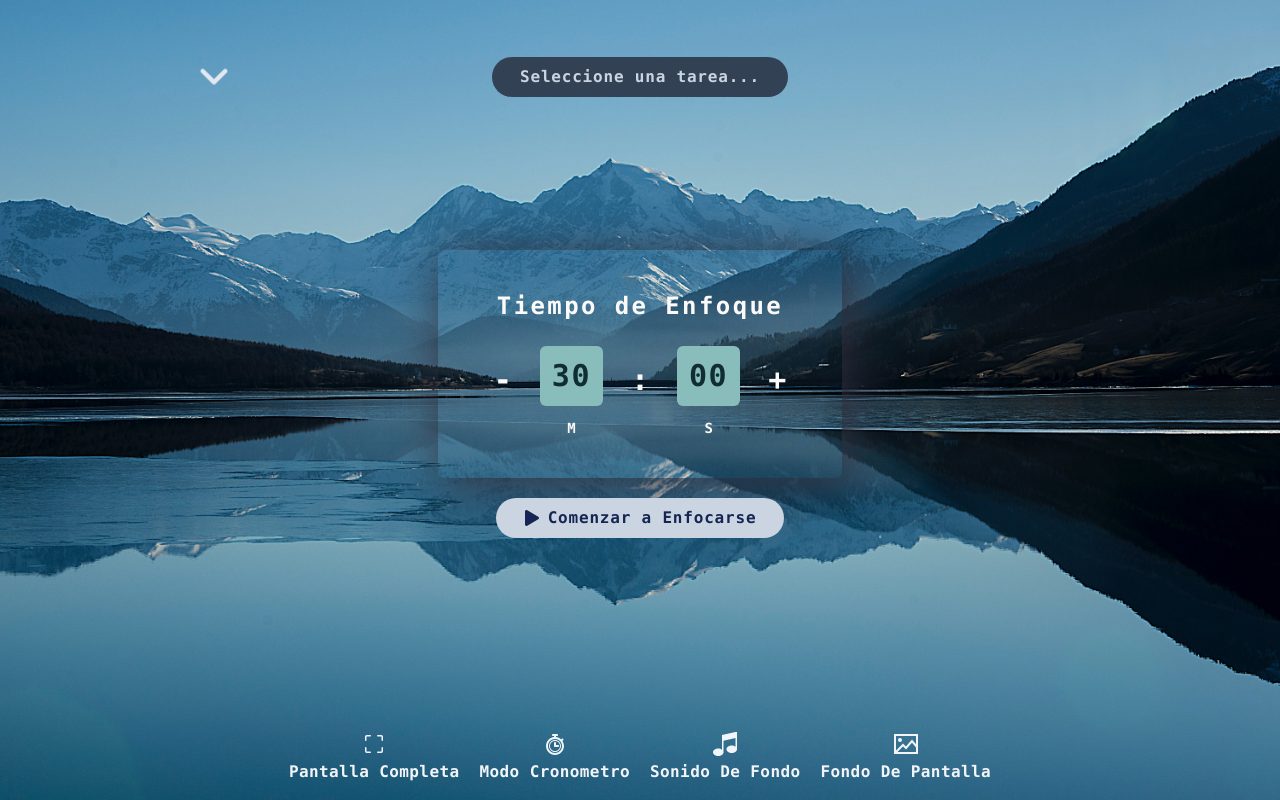
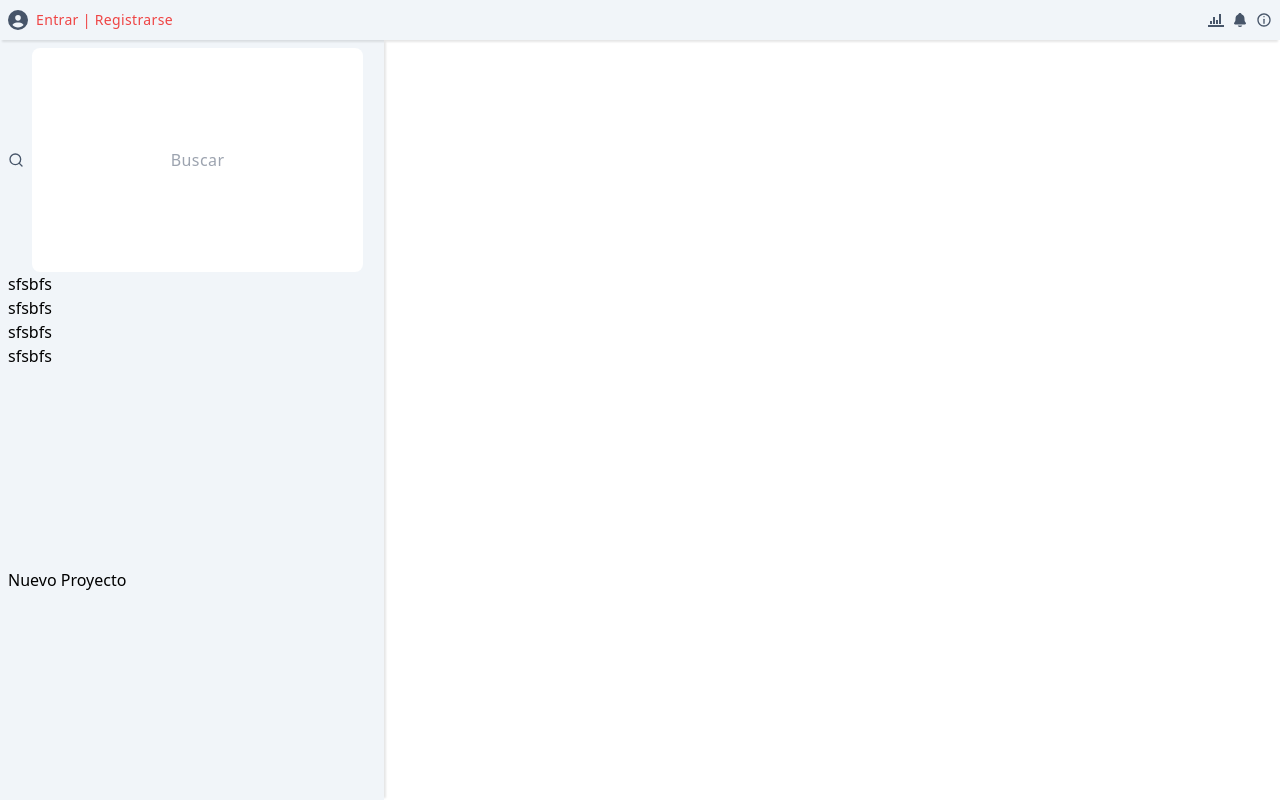
Before and after one commit to greluma/focus-todo, a React (Vite) app: page /dashboard in a window 1280 px wide. Built offline with nearby package versions, Linux system fonts and the light colour scheme; no server answers.

Commit message:
Dashboard Design Init

```diff
--- a/package.json
+++ b/package.json
@@ -19,6 +19,7 @@
     "react-icons": "^5.0.1",
     "react-redux": "^9.1.0",
     "react-responsive": "^9.0.2",
+    "react-router-dom": "^6.22.0",
     "react-toastify": "^10.0.4"
   },
   "devDependencies": {
--- /dev/null
+++ b/src/components/Dashboard/NavIcon.jsx
@@ -0,0 +1,16 @@
+import PropTypes from 'prop-types';
+
+
+export default function NavIcon({ icon, func }) {
+    // * La función lo que hace es cambiar un valor en el estado para mostrar un banner dependiendo del reloj
+    return (
+        <button className='text-slate-600' onClick={func}>
+            {icon}
+        </button>
+    )
+}
+
+NavIcon.propTypes = {
+    icon: PropTypes.element.isRequired,
+    func: PropTypes.func.isRequired
+}
--- /dev/null
+++ b/src/components/Dashboard/Navbar.jsx
@@ -0,0 +1,22 @@
+import { FaCircleUser } from "react-icons/fa6";
+import { ImStatsBars } from "react-icons/im";
+import { CgInfo } from "react-icons/cg";
+import { IoNotifications } from "react-icons/io5";
+import NavIcon from "./NavIcon";
+
+export default function Navbar() {
+    return (
+        <header className="relative z-20 flex justify-between h-full shadow-bottom bg-slate-100">
+            <div className="flex items-center gap-2 p-2">
+                {/* TODO: Botón o Link de registro  */}
+                <FaCircleUser className="text-xl text-slate-600" />
+                <h3 className="text-sm tracking-wide text-red-500 ">Entrar |  Registrarse</h3>
+            </div>
+            <div className="flex gap-2 p-2">
+                <NavIcon icon={<ImStatsBars />} func={() => console.log("Estadísticas")} />
+                <NavIcon icon={<IoNotifications />} func={() => console.log("Notificaciones")} />
+                <NavIcon icon={<CgInfo />} func={() => console.log("Información")} />
+            </div>
+        </header>
+    )
+}
--- /dev/null
+++ b/src/components/Dashboard/Sidebar.jsx
@@ -0,0 +1,28 @@
+import { Form } from "react-router-dom"
+import { FiSearch } from "react-icons/fi";
+
+export default function Sidebar() {
+    return (
+        <aside className="w-[30vw] bg-slate-100 p-2 z-0 shadow-right h-full grid">
+            <Form className="flex gap-2">
+                <FiSearch className="self-center text-slate-600" />
+                <input type="text" placeholder="Buscar" className="w-[90%] rounded-lg text-center tracking-wide" />
+            </Form>
+            <ul>
+                <li>
+                    sfsbfs
+                </li>
+                <li>
+                    sfsbfs
+                </li>
+                <li>
+                    sfsbfs
+                </li>
+                <li>
+                    sfsbfs
+                </li>
+            </ul>
+            <div>Nuevo Proyecto</div>
+        </aside>
+    )
+}
--- a/src/components/SoundListBanner.jsx
+++ b/src/components/SoundListBanner.jsx
@@ -36,7 +36,7 @@ function btnDefinir(e, dispatch) {
 
 
 const SoundListBanner = () => {
-    const { volumen } = useSelector((state) => state.clock)
+    const { volumen, isSoundListActive } = useSelector((state) => state.clock)
     const dispatch = useDispatch()
 
     function handleVolumen(e) {
@@ -49,6 +49,10 @@ const SoundListBanner = () => {
         audio.current.volume = volumen / 100
     }
 
+    if (audio.current && !isSoundListActive) {
+        audio.current.pause()
+    }
+
     function handleList(e) {
         audio?.current?.pause()
         const sound = searchSound(+e.currentTarget.querySelector('input').id).sound
@@ -59,7 +63,6 @@ const SoundListBanner = () => {
         }, 5000);
     }
 
-    const { isSoundListActive } = useSelector((state) => state.clock)
     return (
         <div className={`fixed ${!isSoundListActive && "hidden"} inset-0 z-10 animate-fadeIn w-screen h-screen text-slate-200`}>
             <div className="fixed transform -translate-x-1/2 -translate-y-1/2 bg-slate-950 left-1/2 top-1/2 rounded-xl">
--- a/src/main.jsx
+++ b/src/main.jsx
@@ -4,12 +4,31 @@ import App from './App.jsx'
 import './index.css'
 import { store } from './app/store.js'
 import { Provider } from 'react-redux'
+import { createBrowserRouter, RouterProvider } from "react-router-dom";
+import Dashboard from './pages/Dashboard.jsx'
+
+const router = createBrowserRouter([
+  {
+    path: "/",
+    element: <App />,
+  },
+  {
+    path: "/dashboard",
+    element: <Dashboard />,
+    children: [
+      {
+        path: "/dashboard/test",
+        element: <h1 className='m-4'>Hola Soy el resto de la aplicación</h1>,
+      },
+    ],
+  },
+]);
 
 
 ReactDOM.createRoot(document.getElementById('root')).render(
   <React.StrictMode>
     <Provider store={store}>
-      <App />
+      <RouterProvider router={router} />
     </Provider>
   </React.StrictMode>,
 )
--- /dev/null
+++ b/src/pages/Dashboard.jsx
@@ -0,0 +1,17 @@
+import { Outlet } from "react-router-dom";
+import Navbar from "../components/Dashboard/Navbar";
+import Sidebar from "../components/Dashboard/Sidebar";
+
+export default function Dashboard() {
+    return (
+        <div className="grid h-screen">
+            <div className="h-[5vh]">
+                <Navbar />
+            </div>
+            <div className="flex h-[95vh]">
+                <Sidebar />
+                <Outlet />
+            </div>
+        </div>
+    )
+}
--- a/src/pages/Home.jsx
+++ b/src/pages/Home.jsx
@@ -20,6 +20,7 @@ import HomeFocusBtnContainer from '../components/HomeFocusBtnContainer';
 import SoundListBanner from '../components/SoundListBanner';
 import { createAudioElement } from '../utils/sounds';
 import { useEffect, useRef } from 'react';
+import { Link } from 'react-router-dom';
 
 const Home = () => {
     const { focusTime, showBanner, continueOrFinish, image, timeMode, isPomodoroActive, totalMinutesFocus, isSoundListActive, theSound, intervalId, volumen, isMainBannerActive } = useSelector((state) => state.clock)
@@ -79,7 +80,7 @@ const Home = () => {
         <>
             <div className={`grid gap-4 p-4 min-h-[100vh] bg-center bg-cover transition duration-300 ease-in-out ${showBanner || isSoundListActive ? 'opacity-90' : ''}`} style={{ backgroundImage: `url(${image})` }}>
                 <div className="grid grid-cols-3 m-auto justify-items-start">
-                    <button className="text-3xl md:text-4xl text-slate-200 animate-bounce hover:animate-none"><FaAngleDown /></button>
+                    <Link to={"dashboard"} className="text-3xl md:text-4xl text-slate-200 animate-bounce hover:animate-none"><FaAngleDown /></Link>
                     <button className="py-2 text-sm font-bold tracking-wider transition duration-500 ease-in-out rounded-full md:text-base bg-slate-700 text-slate-300 px-7 justify-self-center hover:bg-slate-300 hover:text-slate-700">{isSmallScreen ? 'Tarea...' : 'Seleccione una tarea...'}</button>
                 </div>
                 <div className="h-[50vh] self-center grid justify-center content-center gap-5">
--- a/tailwind.config.js
+++ b/tailwind.config.js
@@ -13,6 +13,10 @@ export default {
           "100%": { opacity: 1, scale: 1 },
         },
       },
+      boxShadow: {
+        bottom: "0 4px 2px -2px rgba(0, 0, 0, 0.1)",
+        right: "4px 0 2px -2px rgba(0, 0, 0, 0.1)",
+      },
     },
   },
   plugins: [],
```
Also changed, not shown: 1 other file (tests, documents, lock files or other folders).
